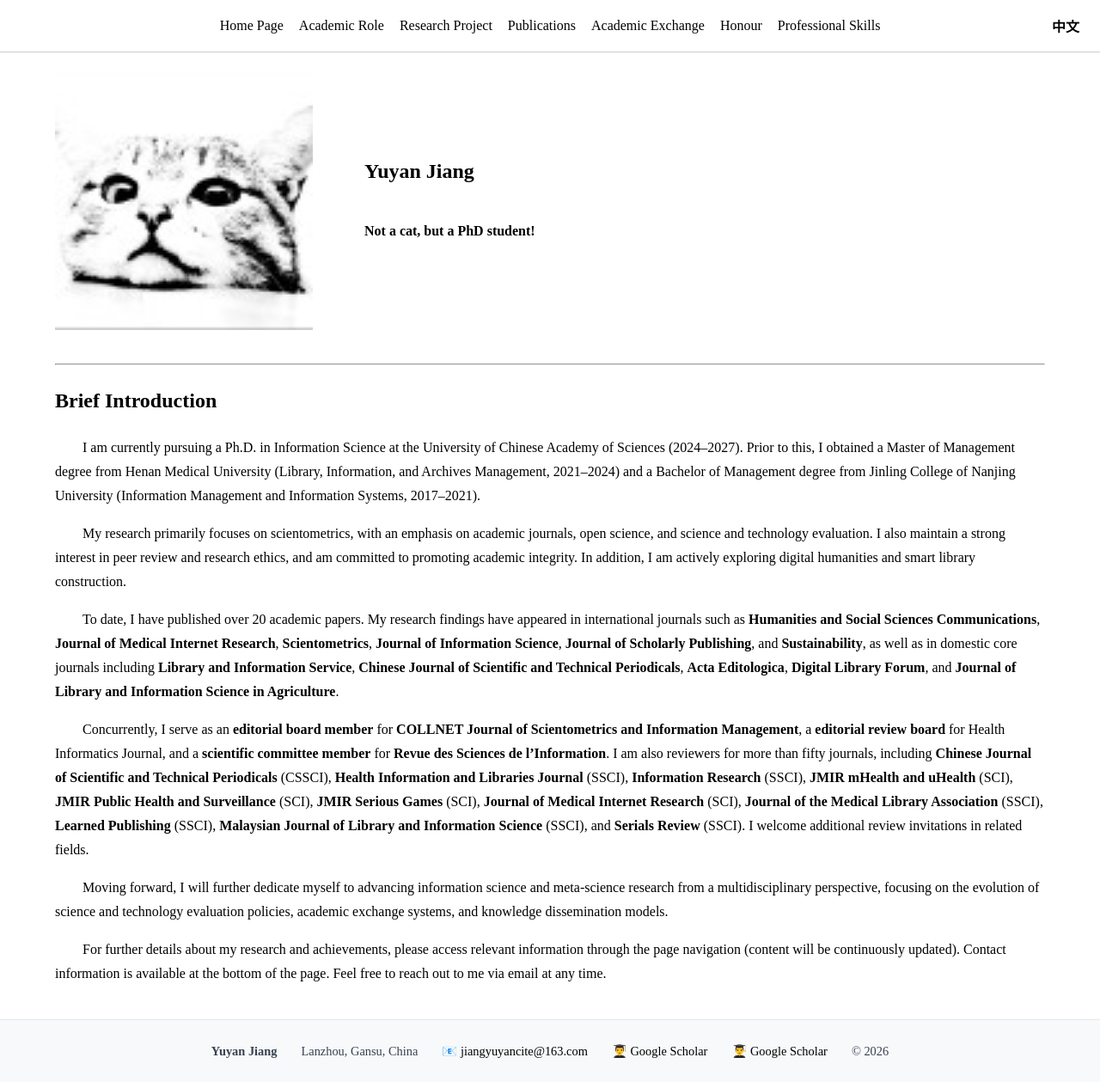
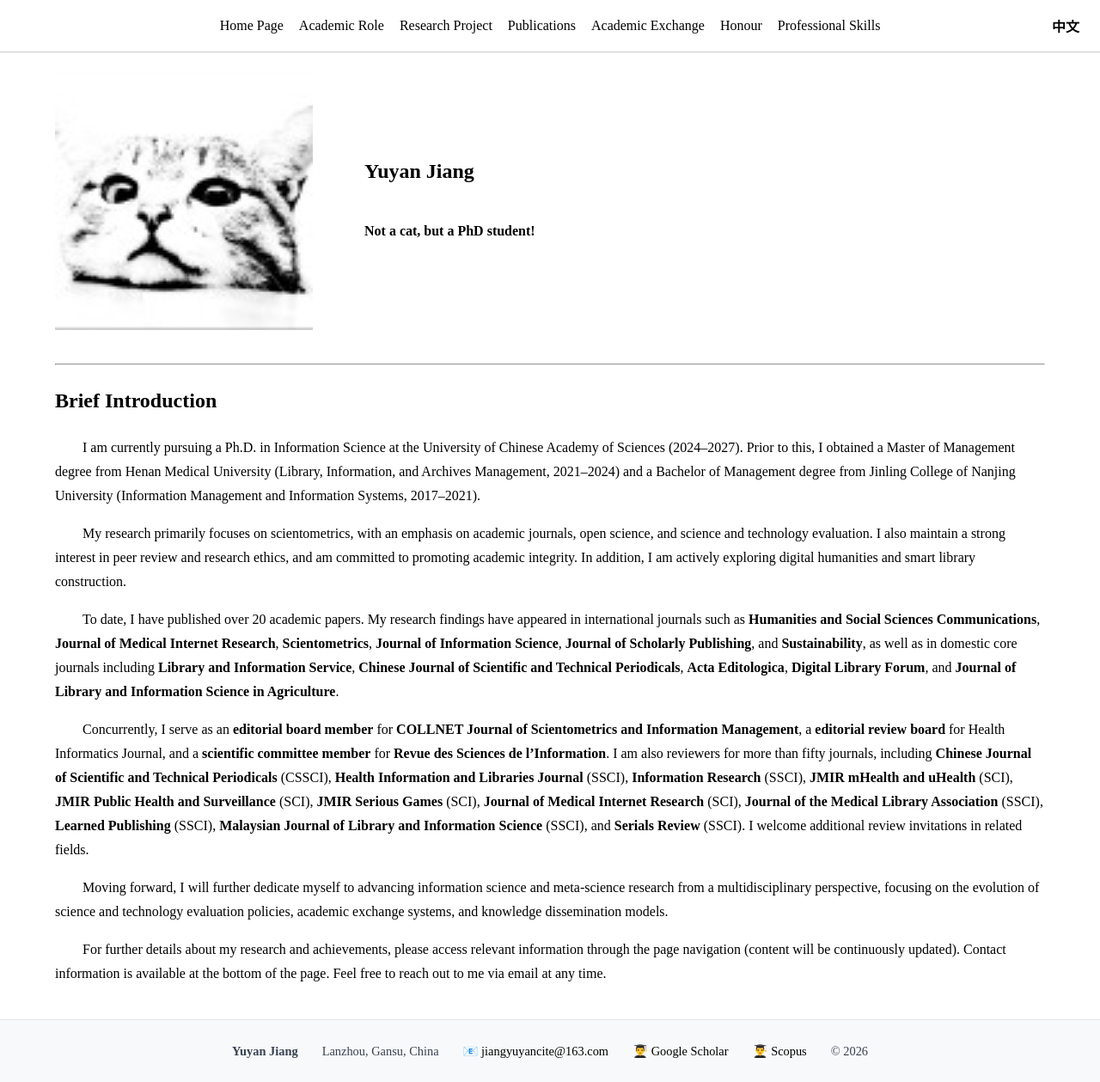
Before and after one commit to jiang-yuyan/Yuyan-Jiang-CV, a Jekyll site: the page built from index.md, in a window 1280 px wide and 1259 px high. Shown: the whole window at 86% size. Built offline with Jekyll 4.4.1, drawn with Linux system fonts in a browser that asks for light colours.

Commit message:
Update footer.html

```diff
--- a/_includes/footer.html
+++ b/_includes/footer.html
@@ -36,9 +36,9 @@
             <a href="https://www.scopus.com/authid/detail.uri?authorId=57218689796"
                target="_blank"
                rel="noopener"
-               data-en="Google Scholar"
+               data-en="Scopus"
                data-zh="Scopus">
-                Google Scholar
+                Scopus
             </a>
         </span>
 
```
